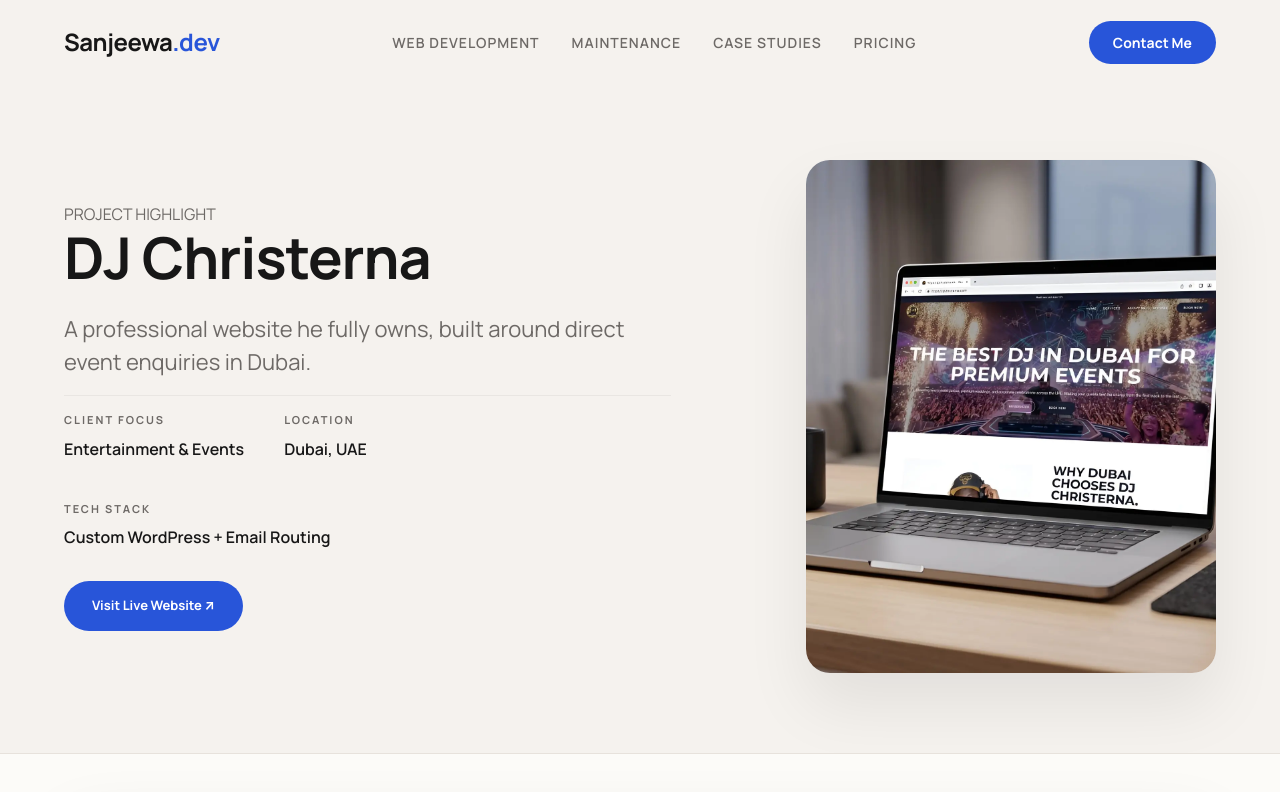
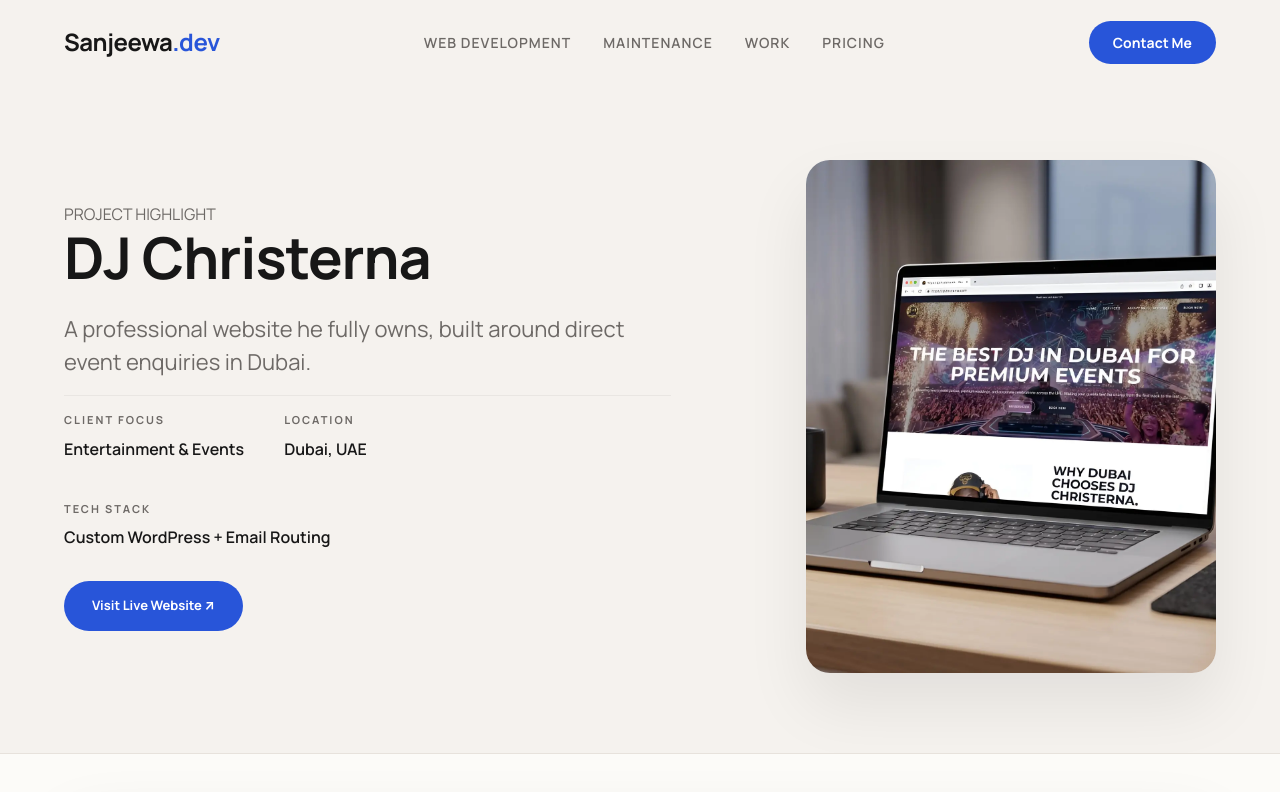
Before and after one commit to sanjeewadev/sanjeewa.dev, a Next.js app: page /dj-christerna-case-study in a window 1280 px wide. Shown: the top 792 px of the page. Built offline with nearby package versions, Linux system fonts and the light colour scheme.

Commit message:
Integrate Selected Work into portfolio navigation

```diff
--- a/src/components/Footer.js
+++ b/src/components/Footer.js
@@ -16,7 +16,7 @@ export default function Footer() {
             <p className="footer-tagline text-light-muted">Professional websites and practical ongoing care for service businesses, creative professionals, and growing brands.</p>
           </div>
           <nav className="footer-column" aria-label="Footer Navigation">
-            <h4 className="footer-heading">Navigation</h4><a href="/" className="footer-link">Home</a><a href="/#services" className="footer-link">Services</a><a href="/#work" className="footer-link">Case Studies</a><a href="/#packages" className="footer-link">Pricing Plans</a>
+            <h4 className="footer-heading">Navigation</h4><a href="/" className="footer-link">Home</a><a href="/#services" className="footer-link">Services</a><a href="/work" className="footer-link">Work</a><a href="/#packages" className="footer-link">Pricing Plans</a>
           </nav>
           <nav className="footer-column" aria-label="Social Links">
             <h4 className="footer-heading">Connect</h4><a href="/contact" className="footer-link">Contact Me</a><a href="https://linkedin.com/in/sanjeewadev" className="footer-link" target="_blank" rel="noopener noreferrer">LinkedIn</a><a href="https://github.com/sanjeewadev" className="footer-link" target="_blank" rel="noopener noreferrer">GitHub</a>
--- a/src/components/Nav.js
+++ b/src/components/Nav.js
@@ -26,7 +26,7 @@ export default function Nav() {
         <nav className="nav-links desktop-links" aria-label="Main navigation">
           <a href="/#services">Web Development</a>
           <a href="/#maintenance">Maintenance</a>
-          <a href="/#work">Case Studies</a>
+          <a href="/work">Work</a>
           <a href="/#packages">Pricing</a>
         </nav>
         <div className="nav-cta desktop-cta"><a href="/contact" className="btn-brand-small">Contact Me</a></div>
@@ -38,7 +38,7 @@ export default function Nav() {
         <nav className="mobile-menu-inner" aria-label="Mobile navigation">
           <a href="/#services" className="mobile-link" onClick={closeMenu}>Web Development</a>
           <a href="/#maintenance" className="mobile-link" onClick={closeMenu}>Website Maintenance</a>
-          <a href="/#work" className="mobile-link" onClick={closeMenu}>Case Studies</a>
+          <a href="/work" className="mobile-link" onClick={closeMenu}>Work</a>
           <a href="/#packages" className="mobile-link" onClick={closeMenu}>Website Pricing</a>
           <a href="/contact" className="btn-brand" style={{ marginTop: "24px", width: "100%" }} onClick={closeMenu}>Contact Me</a>
         </nav>
```
Also changed, not shown: src/app/page.js (+7 -3 lines).
